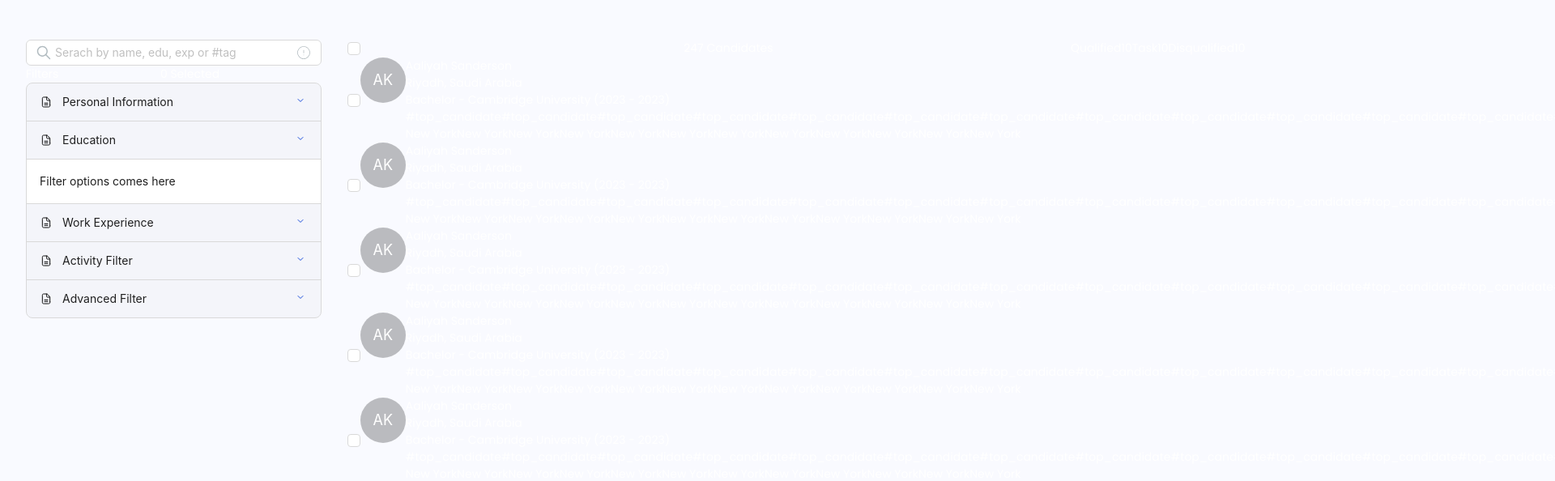
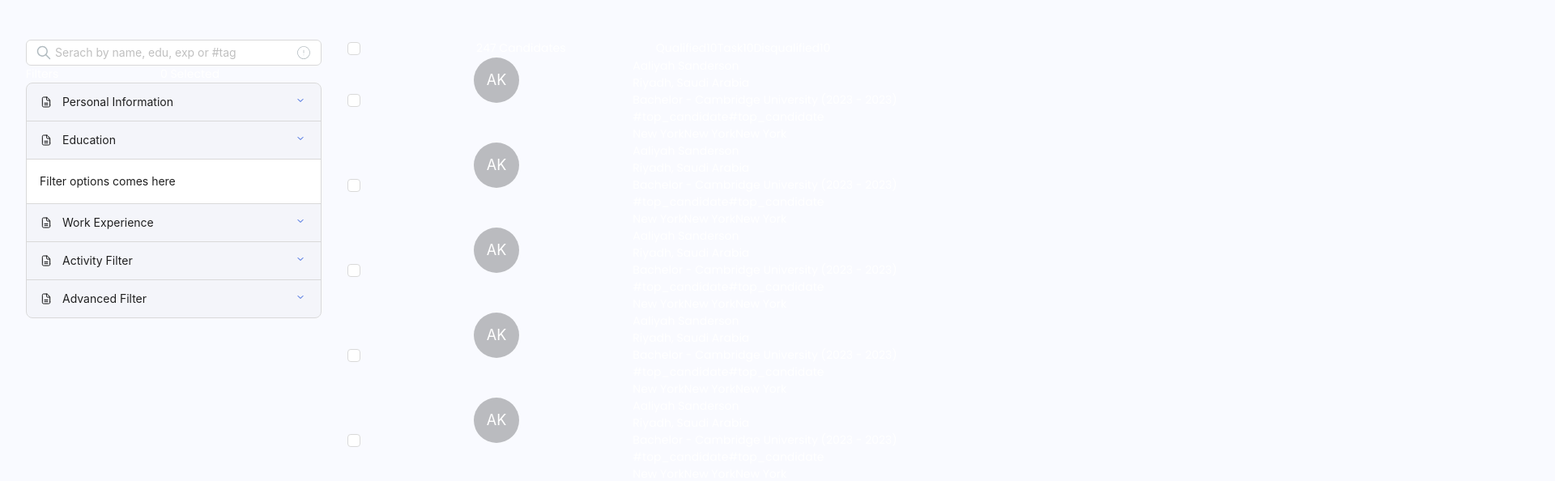
Before and after one commit to ayotunde-codes/task-one, a Next.js app: page / in a window 1280 px wide. Shown: the part 460-1054 px from the top of the page at 81% size, 1920 px wide, since content can reach past the window. Built offline with nearby package versions, Linux system fonts and the light colour scheme.

Commit message:
reduce hask tag

```diff
--- a/Components/HomePage/Candidate.tsx
+++ b/Components/HomePage/Candidate.tsx
@@ -1,16 +1,17 @@
+import React from "react";
 import { Avatar, Checkbox } from "antd";
 import { CheckboxChangeEvent } from "antd/es/checkbox";
-import React from "react";
 
-
-export default function Candidate({ selected, onSelect }: { selected?: boolean; onSelect?: (e: CheckboxChangeEvent) => void }) {
+export default function Candidate({
+  selected,
+  onSelect,
+}: {
+  selected?: boolean;
+  onSelect?: (e: CheckboxChangeEvent) => void;
+}) {
   return (
-    <div className="grid grid-flow-col gap-[24px] grid-cols-[max-content_max-content_auto] py-[16px] items-center border-b-[1px]" >
-      <Checkbox
-        checked={selected}
-        className="w-[30px]"
-        onChange={onSelect}
-      />
+    <div className="grid grid-flow-col gap-[24px] grid-cols-[max-content_max-content_auto] py-[16px] items-center border-b-[1px]">
+      <Checkbox checked={selected} className="w-[30px]" onChange={onSelect} />
 
       <Avatar
         size={56}
@@ -21,21 +22,37 @@ export default function Candidate({ selected, onSelect }: { selected?: boolean;
 
       <div className="grid gap-[8px]">
         <h3 className="text-[14px] font-[600] text-black">Aaliyah Sanderson</h3>
-        <h5 className="text-[10px] font-[500] text-black">Riyadh, Saudi Arabia</h5>
-        <p className="text-[10px] font-[300] text-black">Bachelor - Cambridge University (2023 - 2023)</p>
+        <h5 className="text-[10px] font-[500] text-black">
+          Riyadh, Saudi Arabia
+        </h5>
+        <p className="text-[10px] font-[300] text-black">
+          Bachelor - Cambridge University (2023 - 2023)
+        </p>
         <div className="flex flex-wrap -ml-[8px] -mt-[4px] mb-[8px]">
-          {new Array(15).fill("top_candidate").map((tag, index) => {
-            return <span key={index}
-              className="text-[8px] text-[#1D4ED8] ml-[8px] mt-[4px]">#{tag}</span>
+          {new Array(2).fill("top_candidate").map((tag, index) => {
+            return (
+              <span
+                key={index}
+                className="text-[8px] text-[#1D4ED8] ml-[8px] mt-[4px]"
+              >
+                #{tag}
+              </span>
+            );
           })}
         </div>
         <div className="flex flex-wrap -ml-[8px] -mt-[8px]">
-          {new Array(12).fill("New York").map((category, index) => {
-            return <span key={index}
-              className="text-[8px] text-[#037092] ml-[8px] mt-[8px] py-[2px] px-[10px] bg-[#F3FAFC] rounded-3xl font-[500]">{category}</span>
+          {new Array(3).fill("New York").map((category, index) => {
+            return (
+              <span
+                key={index}
+                className="text-[8px] text-[#037092] ml-[8px] mt-[8px] py-[2px] px-[10px] bg-[#F3FAFC] rounded-3xl font-[500]"
+              >
+                {category}
+              </span>
+            );
           })}
         </div>
       </div>
     </div>
-  )
+  );
 }
```
